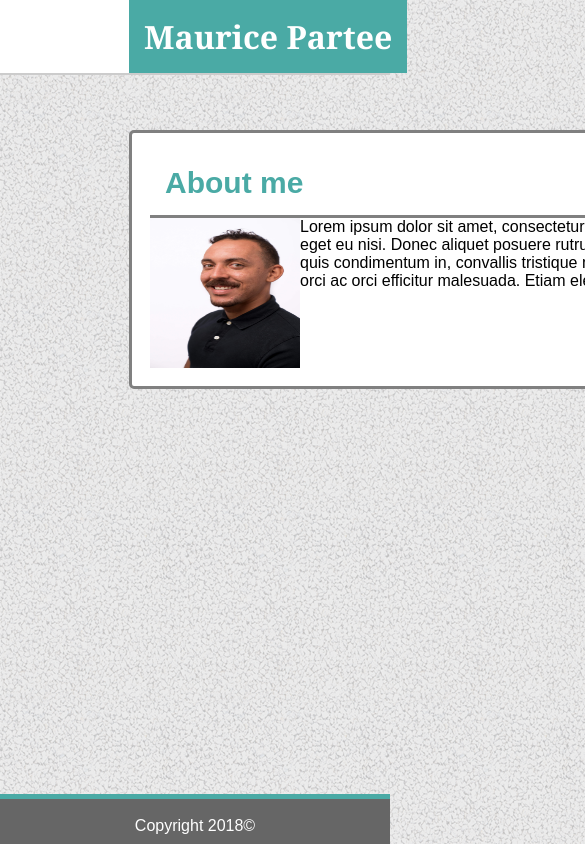
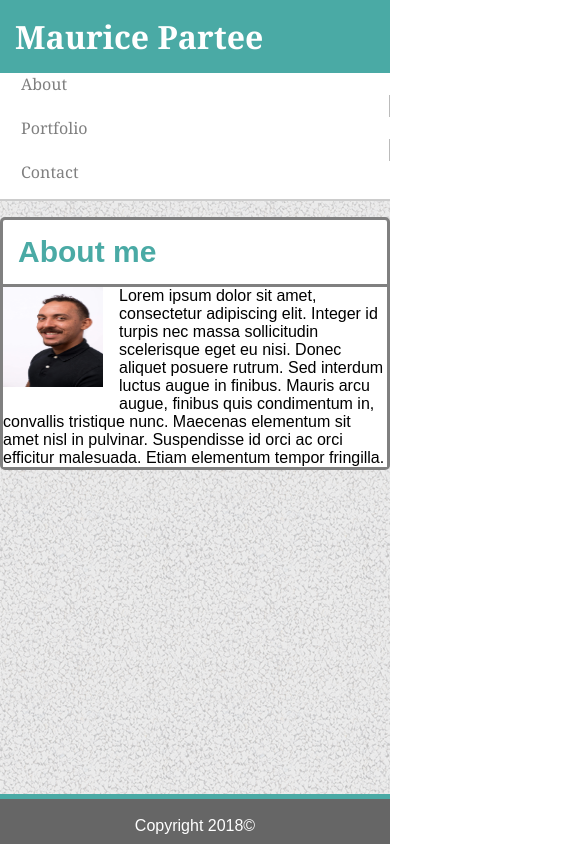
Before and after one commit to Mpartee123/Responsive-Portfolio, a plain HTML site: page index.html in a window 390 px wide. Shown: the top 844 px of the page, 585 px wide, since content can reach past the window. Drawn offline with Linux system fonts and the light colour scheme.

Commit message:
Added responsive styling elements for mobile

```diff
--- a/assets/css/style.css
+++ b/assets/css/style.css
@@ -1,11 +1,11 @@
-*,*:before, *:after{
+*, *:before, *:after {
     box-sizing: border-box;
     margin: 0;
     padding: 0;
 
 }
 
-html,body {
+html, body {
     height: 100%;
 }
 
@@ -14,22 +14,26 @@ background-color: white;
     border-bottom-width: 2px;
     border-bottom-color: #cccccc;
     border-bottom-style: solid;
+    padding: 0 10rem;
 }
+
 #container {
     min-height: 100%;
 }
+
 #main {
     overflow: auto;
     padding-bottom: 50px;
 }
 
-body{
+body {
     margin: 0px 0px 0px 0px;
     background-image: url("./Background.png");
     min-height: 100%;
     font-family: 'Arial', 'Helvetica Neue', Helvetica, sans-serif;
     width: 100%;
 }
+
 h1 {
     background-color: #4aaaa5;
     color: white;
@@ -39,26 +43,19 @@ body{
 }
 
 header div {
-        width: 960px;
-        margin: 0 129px;
-        font-family: 'Georgia','Times New Roman', Times, serif;
+    /*width: 960px;*/
+    /*margin: 0 129px;*/
+    font-family: 'Georgia', 'Times New Roman', Times, serif;
 }
 
 nav {
-            /* list-style-type: none;
-            margin: 0;
+    float: right;
+    list-style-type: none;
+    margin: 1.6rem 0;
     padding: 0;
     display: inline-block;
     text-align: right;
     position: relative;
-        left: 40%; */
-        list-style-type: none;
-        margin: 0;
-        padding: 0;
-        display: inline-block;
-        text-align: right;
-        position: relative;
-        left: 480px;
 }
 
 li {
@@ -82,26 +79,28 @@ body{
     display: block;
     clear: both;
 }
+
 main {
-            width: 960px;
+    /*width: 960px;*/
 }
-        .container{
-            /* margin: 10% 120px;
+
+.container {
+    margin: 5rem 10rem;
     background-color: white;
     border-style: solid;
     border-color: grey;
     border-radius: 5px;
     padding: 20px;
-            position: relative; */
-            background-color: white;
-            border-style: solid;
-            border-color: grey;
-            border-radius: 5px;
-            padding: 18px;
-            position: absolute;
-            top: 130px;
-            width: 960px;
-            margin-left: 129px;
+    position: relative;
+    /*background-color: white;*/
+    /*border-style: solid;*/
+    /*border-color: grey;*/
+    /*border-radius: 5px;*/
+    /*padding: 18px;*/
+    /*position: absolute;*/
+    /*top: 130px;*/
+    /*width: 960px;*/
+    /*margin-left: 129px;*/
 }
 
 main div h2 {
@@ -112,14 +111,17 @@ body{
     border-width: 100%;
     padding: 15px;
 }
+
 main div img {
     width: 150px;
     height: 150px;
     float: left;
 }
 
-        main div p{
+main div p {
     background-color: white;
+    font-size: 1.2rem;
+    line-height: 1.5rem;
 }
 
 footer {
@@ -135,3 +137,54 @@ body{
     color: white;
     border-top: 5px solid #4aaaa5;
 }
+
+@media screen and (max-width: 900px) {
+    .container {
+        margin: 3rem 2rem;
+    }
+
+    .header {
+        padding: 0;
+        margin: 0;
+    }
+
+    main div img {
+        width: 150px;
+        height: 150px;
+        float: left;
+        margin: 0 1rem 1rem 0;
+    }
+
+}
+
+@media screen and (max-width: 450px) {
+    .container {
+        width: 100%;
+        margin: 1rem 0;
+        padding: 0;
+    }
+
+header div {
+        display: grid;
+        padding: 0;
+        margin: 0;
+    }
+
+    main div img {
+        width: 100px;
+        height: 100px;
+        float: left;
+        margin: 0 1rem 1rem 0;
+    }
+a {
+    display: -webkit-box;
+}
+nav {
+    margin: 0;
+    padding: 0 0 1rem 1rem;
+}
+    .mobile-font {
+        font-size: 1rem;
+        line-height: normal;
+    }
+}
--- a/index.html
+++ b/index.html
@@ -17,9 +17,9 @@ not displayed. The information between the BODY and /BODY tags is displayed.-->
 </head>
 
 <body>
-    <header>
+    <header class="header">
         <!--Below should be a tab at the top left of the screen-->
-       <div>
+       <div class="clearfix">
         <h1>Maurice Partee</h1>
         <nav>
                 <li><a href="./index.html">About</a></li>
@@ -33,7 +33,7 @@ not displayed. The information between the BODY and /BODY tags is displayed.-->
     <div class="container clearfix">
         <h2>About me</h2>
         <img src="./assets/images/profile_photo.jpg" alt="Profile photo"/>
-        <p>Lorem ipsum dolor sit amet, consectetur adipiscing elit. Integer id turpis nec massa sollicitudin
+        <p class="mobile-font">Lorem ipsum dolor sit amet, consectetur adipiscing elit. Integer id turpis nec massa sollicitudin
             scelerisque eget eu nisi. Donec aliquet posuere rutrum. Sed interdum luctus augue in finibus. Mauris
             arcu augue, finibus quis condimentum in, convallis tristique nunc. Maecenas elementum sit amet nisl in
             pulvinar. Suspendisse id orci ac orci efficitur malesuada. Etiam elementum tempor fringilla.</p>
```
Lines whose indentation alone changed are shown as unchanged.
